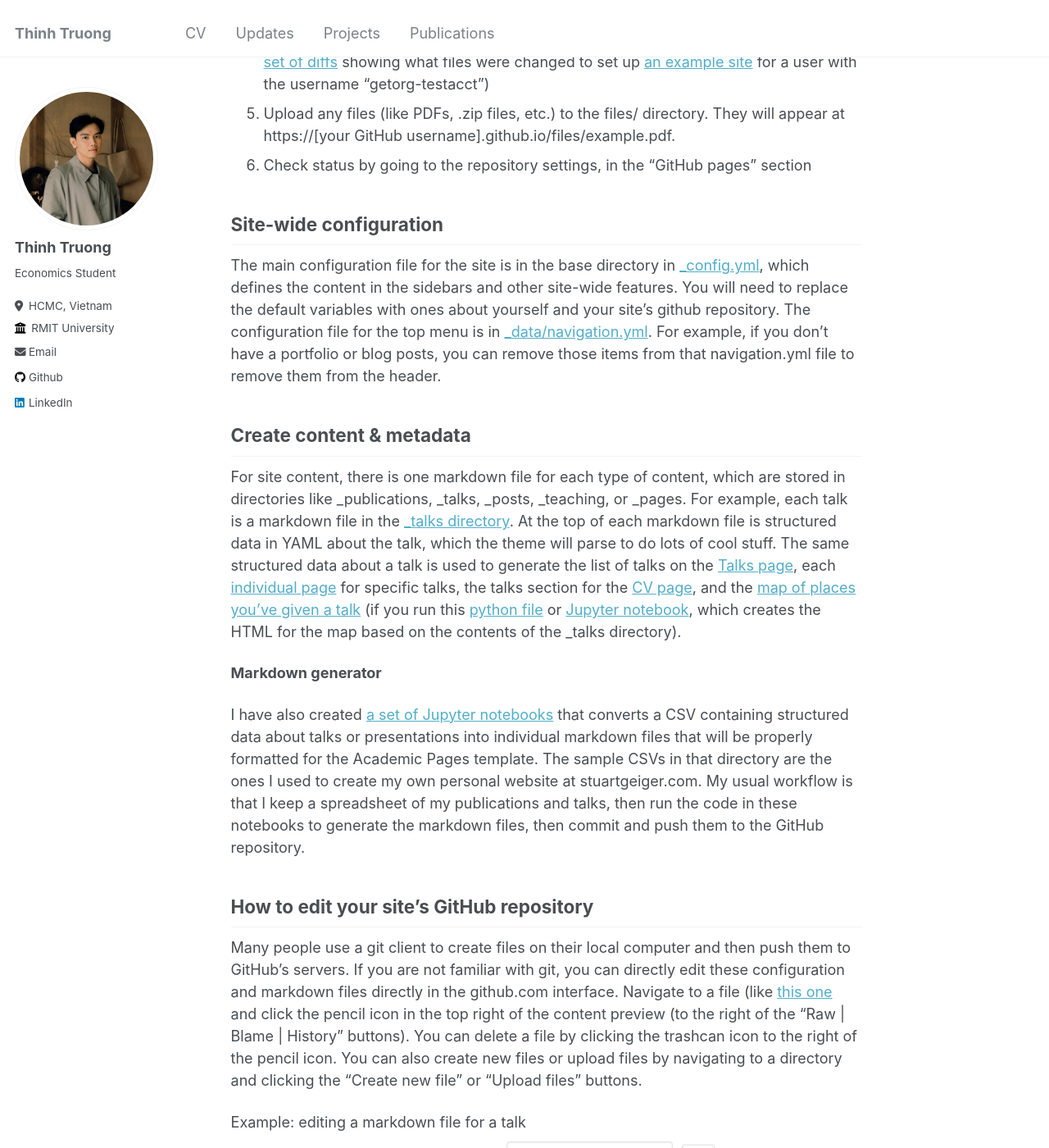
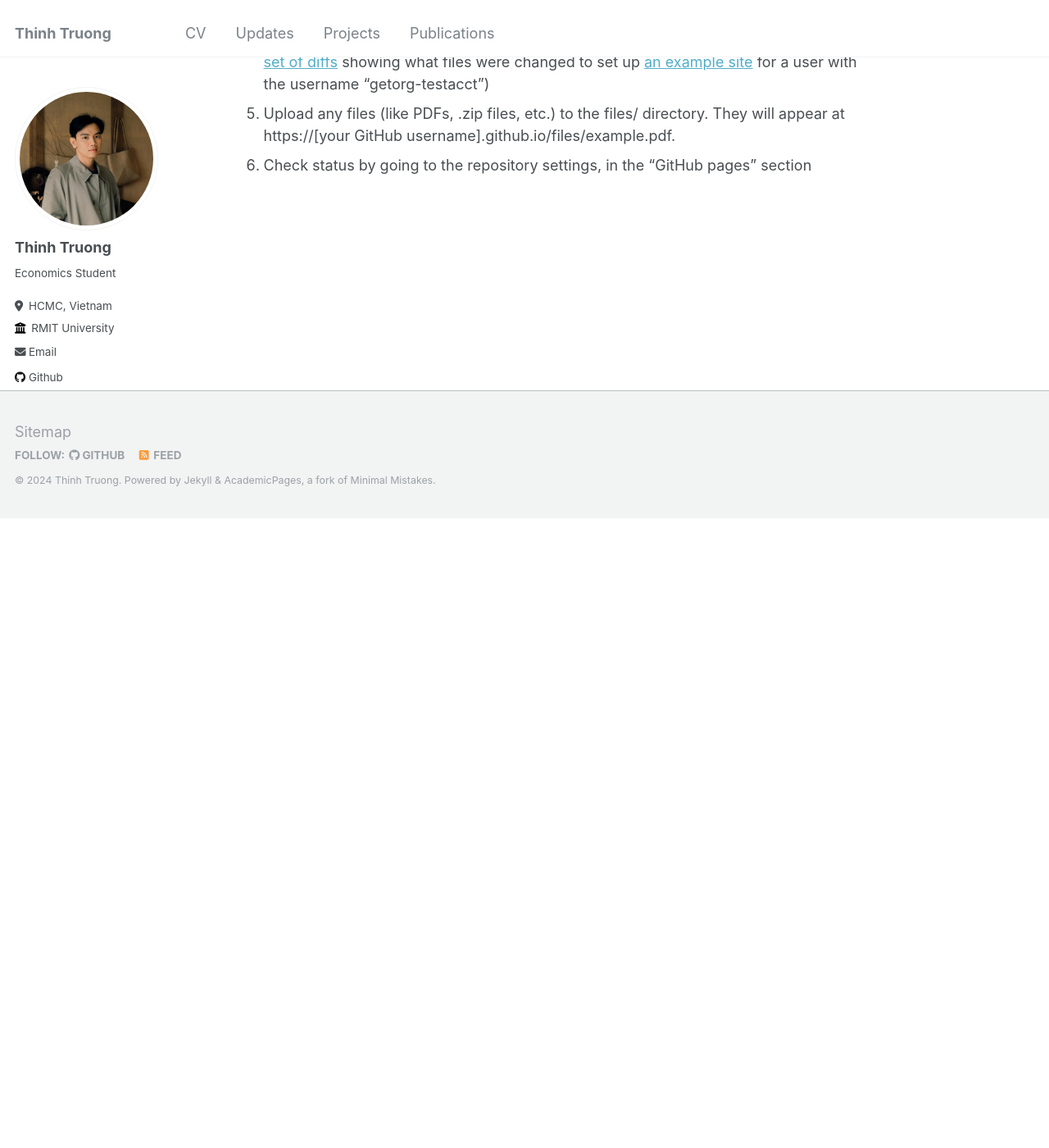
Before and after one commit to truongtuongthinh/truongtuongthinh1.github.io, a Jekyll site: the page built from _pages/about.md, in a window 1280 px wide and 1400 px high, scrolled down 931 px. Shown: the whole window at 82% size. Built offline with Jekyll 4.4.1, drawn with Linux system fonts in a browser that asks for light colours; after the commit the page ends 1563 px from its top, so only the background shows below that; some of the changed text lies outside the part shown.

Commit message:
Update about.md

```diff
--- a/_pages/about.md
+++ b/_pages/about.md
@@ -9,13 +9,13 @@ redirect_from:
 
 I am Thinh,
 
-A data-driven personal website
+My Career Plan
 ======
 Like many other Jekyll-based GitHub Pages templates, Academic Pages makes you separate the website's content from its form. The content & metadata of your website are in structured markdown files, while various other files constitute the theme, specifying how to transform that content & metadata into HTML pages. You keep these various markdown (.md), YAML (.yml), HTML, and CSS files in a public GitHub repository. Each time you commit and push an update to the repository, the [GitHub pages](https://pages.github.com/) service creates static HTML pages based on these files, which are hosted on GitHub's servers free of charge.
 
 Many of the features of dynamic content management systems (like Wordpress) can be achieved in this fashion, using a fraction of the computational resources and with far less vulnerability to hacking and DDoSing. You can also modify the theme to your heart's content without touching the content of your site. If you get to a point where you've broken something in Jekyll/HTML/CSS beyond repair, your markdown files describing your talks, publications, etc. are safe. You can rollback the changes or even delete the repository and start over -- just be sure to save the markdown files! Finally, you can also write scripts that process the structured data on the site, such as [this one](https://github.com/academicpages/academicpages.github.io/blob/master/talkmap.ipynb) that analyzes metadata in pages about talks to display [a map of every location you've given a talk](https://academicpages.github.io/talkmap.html).
 
-Getting started
+My Personal Life
 ======
 1. Register a GitHub account if you don't have one and confirm your e-mail (required!)
 1. Fork [this repository](https://github.com/academicpages/academicpages.github.io) by clicking the "fork" button in the top right.
@@ -23,27 +23,3 @@ Getting started
 1. Set site-wide configuration and create content & metadata (see below -- also see [this set of diffs](http://archive.is/3TPas) showing what files were changed to set up [an example site](https://getorg-testacct.github.io) for a user with the username "getorg-testacct")
 1. Upload any files (like PDFs, .zip files, etc.) to the files/ directory. They will appear at https://[your GitHub username].github.io/files/example.pdf.
 1. Check status by going to the repository settings, in the "GitHub pages" section
-
-Site-wide configuration
-------
-The main configuration file for the site is in the base directory in [_config.yml](https://github.com/academicpages/academicpages.github.io/blob/master/_config.yml), which defines the content in the sidebars and other site-wide features. You will need to replace the default variables with ones about yourself and your site's github repository. The configuration file for the top menu is in [_data/navigation.yml](https://github.com/academicpages/academicpages.github.io/blob/master/_data/navigation.yml). For example, if you don't have a portfolio or blog posts, you can remove those items from that navigation.yml file to remove them from the header.
-
-Create content & metadata
-------
-For site content, there is one markdown file for each type of content, which are stored in directories like _publications, _talks, _posts, _teaching, or _pages. For example, each talk is a markdown file in the [_talks directory](https://github.com/academicpages/academicpages.github.io/tree/master/_talks). At the top of each markdown file is structured data in YAML about the talk, which the theme will parse to do lots of cool stuff. The same structured data about a talk is used to generate the list of talks on the [Talks page](https://academicpages.github.io/talks), each [individual page](https://academicpages.github.io/talks/2012-03-01-talk-1) for specific talks, the talks section for the [CV page](https://academicpages.github.io/cv), and the [map of places you've given a talk](https://academicpages.github.io/talkmap.html) (if you run this [python file](https://github.com/academicpages/academicpages.github.io/blob/master/talkmap.py) or [Jupyter notebook](https://github.com/academicpages/academicpages.github.io/blob/master/talkmap.ipynb), which creates the HTML for the map based on the contents of the _talks directory).
-
-**Markdown generator**
-
-I have also created [a set of Jupyter notebooks](https://github.com/academicpages/academicpages.github.io/tree/master/markdown_generator
-) that converts a CSV containing structured data about talks or presentations into individual markdown files that will be properly formatted for the Academic Pages template. The sample CSVs in that directory are the ones I used to create my own personal website at stuartgeiger.com. My usual workflow is that I keep a spreadsheet of my publications and talks, then run the code in these notebooks to generate the markdown files, then commit and push them to the GitHub repository.
-
-How to edit your site's GitHub repository
-------
-Many people use a git client to create files on their local computer and then push them to GitHub's servers. If you are not familiar with git, you can directly edit these configuration and markdown files directly in the github.com interface. Navigate to a file (like [this one](https://github.com/academicpages/academicpages.github.io/blob/master/_talks/2012-03-01-talk-1.md) and click the pencil icon in the top right of the content preview (to the right of the "Raw | Blame | History" buttons). You can delete a file by clicking the trashcan icon to the right of the pencil icon. You can also create new files or upload files by navigating to a directory and clicking the "Create new file" or "Upload files" buttons.
-
-Example: editing a markdown file for a talk
-![Editing a markdown file for a talk](/images/editing-talk.png)
-
-For more info
-------
-More info about configuring Academic Pages can be found in [the guide](https://academicpages.github.io/markdown/). The [guides for the Minimal Mistakes theme](https://mmistakes.github.io/minimal-mistakes/docs/configuration/) (which this theme was forked from) might also be helpful.
```
Also changed, not shown: other parts of _pages/about.md (+1 -1 lines).
